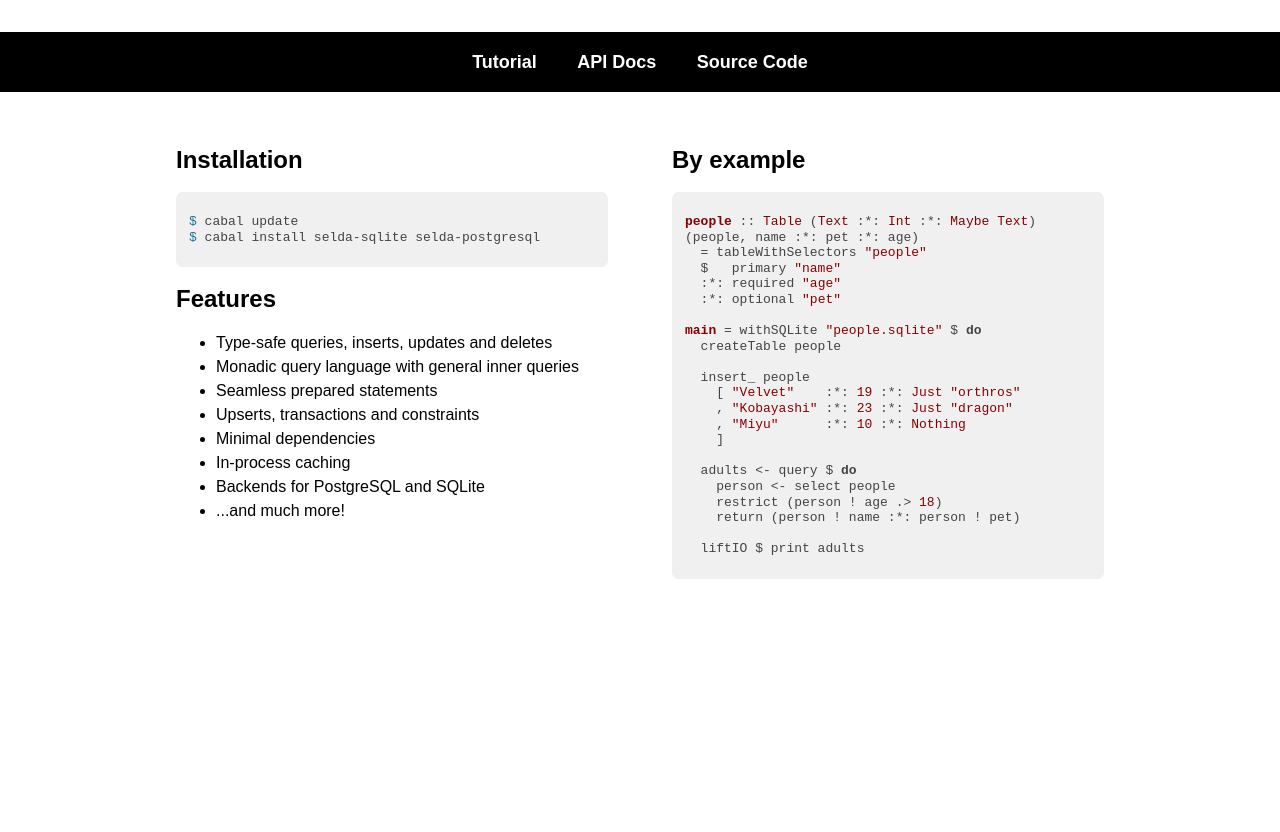
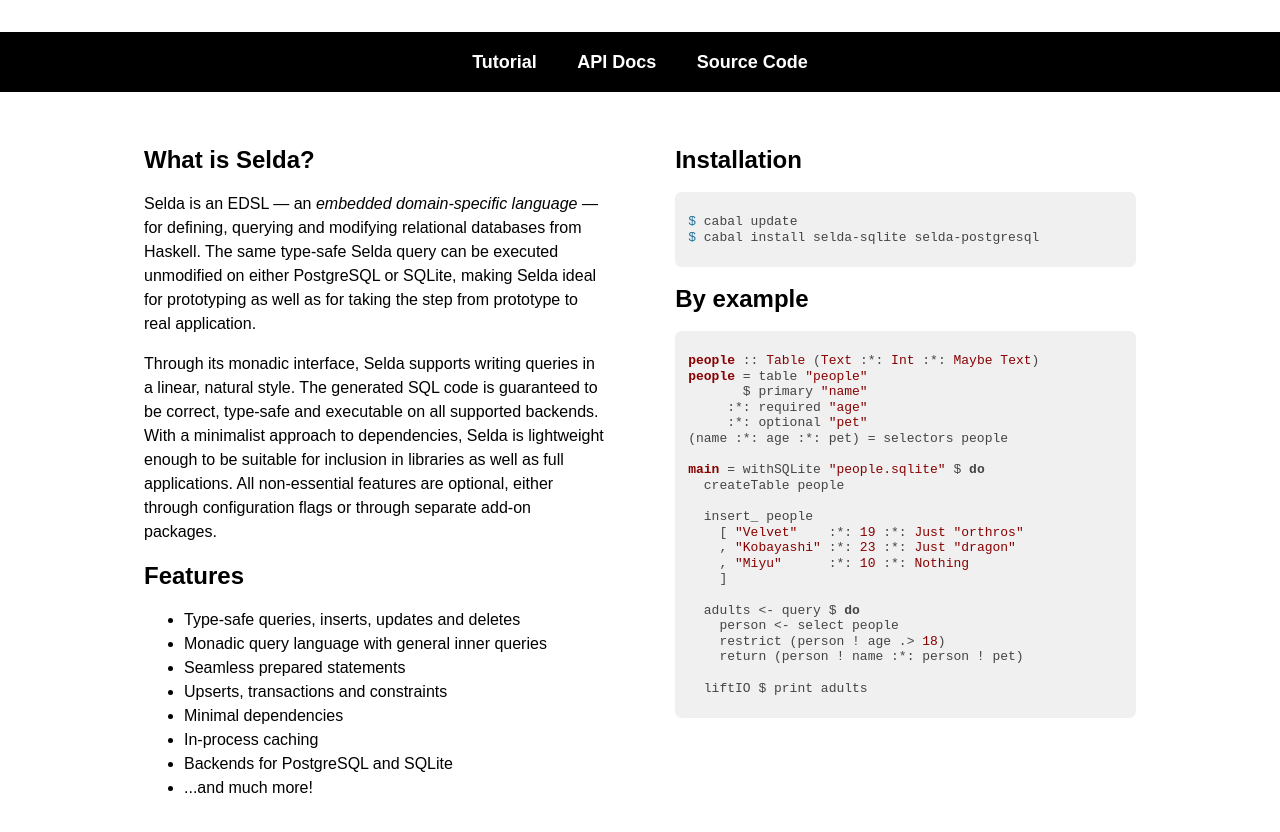
Before and after one commit to valderman/selda, a plain HTML site: page website/index.html in a window 1280 px wide. Shown: the part 288-1120 px from the top of the page. Before the commit the page ends 896 px from the top, so only its background shows below. Drawn offline with Linux system fonts and the light colour scheme.

Commit message:
More copy, less empty space for website.

```diff
--- a/website/index.html
+++ b/website/index.html
@@ -5,13 +5,13 @@
     <meta name="viewport" content="width=device-width, initial-scale=1">
     <link rel="stylesheet" type="text/css" href="style.css">
     <link rel="stylesheet" type="text/css" href="highlight.css">
-    <meta name="description" content="Selda is a monadic database interface library for Haskell. It uses advanced type magic to enable seamless prepared statements, well-scoped, fully general inner queries, automatic in-process caching, and much more.">
+    <meta name="description" content="Selda is a monadic SQL library for Haskell. It uses advanced type magic to enable seamless prepared statements, well-scoped, fully general inner queries, automatic in-process caching, and much more.">
     <script async src="highlight.pack.js"></script>
     <script>window.onload = function(){hljs.initHighlighting();};</script>
-    <title>Selda: A Relational Database Library for Haskell</title>
+    <title>Selda: A Haskell SQL Library</title>
   </head>
   <body>
-    <h1>Selda: A Relational Database Library for Haskell</h1>
+    <h1>Selda: A Haskell SQL Library</h1>
     <img src="selda.png" alt="The Selda logo" id="logo">
     <ul class="menu">
       <li><a href="https://hackage.haskell.org/package/selda#readme">Tutorial</a></li>
@@ -20,15 +20,26 @@
     </ul>
     <div id="content">
       <div class="pane" id="left">
-        <h2>Installation</h2>
-        <pre><code class="widecode shell">
-$ cabal update
-$ cabal install selda-sqlite selda-postgresql
-          </code><code class="narrowcode shell">
-$ cabal update
-$ cabal install selda-sqlite
-$ cabal install selda-postgresql
-        </code></pre>
+        <h2>What is Selda?</h2>
+        <p>
+          Selda is an EDSL &mdash; an <i>embedded domain-specific language</i>
+          &mdash; for defining, querying and modifying relational databases
+          from Haskell.
+          The same type-safe Selda query can be executed unmodified on
+          either PostgreSQL or SQLite, making Selda ideal for prototyping
+          as well as for taking the step from prototype to real application.
+        </p>
+        <p>
+          Through its monadic interface, Selda supports writing queries in a
+          linear, natural style. The generated SQL code is guaranteed to be
+          correct, type-safe and executable on all supported backends.
+          With a minimalist approach to dependencies, Selda is lightweight
+          enough to be suitable for inclusion in libraries as well as full
+          applications.
+          All non-essential features are optional, either through configuration
+          flags or through separate add-on packages.
+        </p>
+
         <h2>Features</h2>
         <ul>
           <li>Type-safe queries, inserts, updates and deletes</li>
@@ -42,14 +53,24 @@ $ cabal install selda-postgresql
         </ul>
       </div>
       <div class="pane" id="right">
+        <h2>Installation</h2>
+        <pre><code class="widecode shell">
+$ cabal update
+$ cabal install selda-sqlite selda-postgresql
+          </code><code class="narrowcode shell">
+$ cabal update
+$ cabal install selda-sqlite
+$ cabal install selda-postgresql
+        </code></pre>
+
         <h2>By example</h2>
         <pre><code class="haskell">
 people :: Table (Text :*: Int :*: Maybe Text)
-(people, name :*: pet :*: age)
-  = tableWithSelectors "people"
-  $   primary "name"
-  :*: required "age"
-  :*: optional "pet"
+people = table "people"
+       $ primary "name"
+     :*: required "age"
+     :*: optional "pet"
+(name :*: age :*: pet) = selectors people
 
 main = withSQLite "people.sqlite" $ do
   createTable people
--- a/website/style.css
+++ b/website/style.css
@@ -59,7 +59,6 @@ ul.menu {
     right: 0;
     margin: auto;
     top: 25em;
-    width: 80%;
 }
 
 .pane {
@@ -85,7 +84,7 @@ pre code {
 @media (min-width: 950px) {
     code.narrowcode {display: none;}
     #content {
-        width: 60%;
+        width: 80%;
         min-width: 60em;
     }
     #left {float: left;}
@@ -105,5 +104,6 @@ pre code {
 
     #content {
         top: 23em;
+        width: 80%;
     }
 }
```
